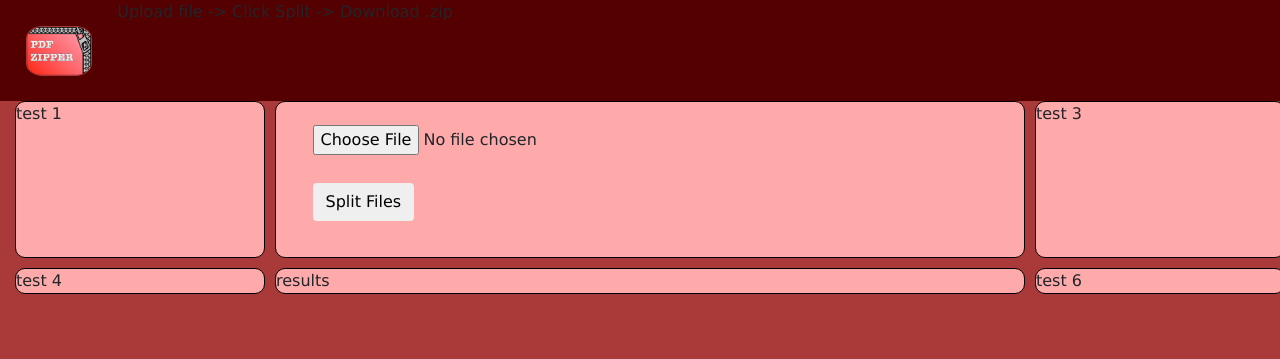
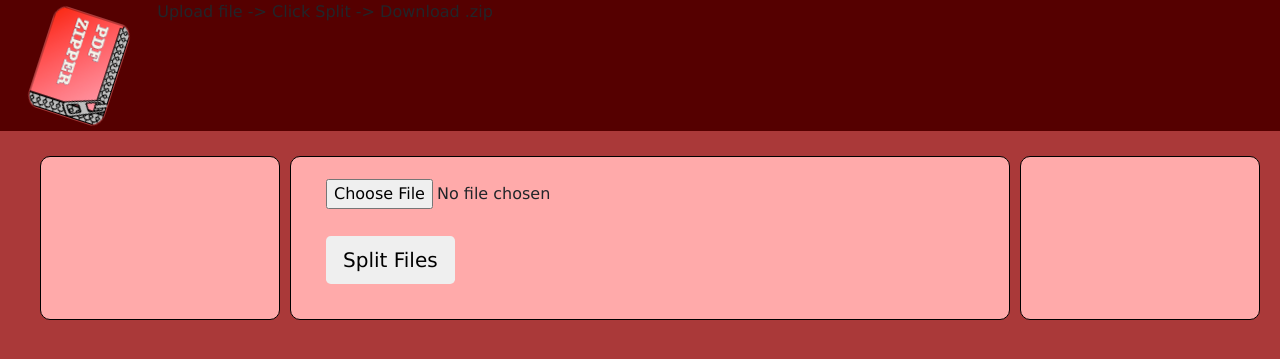
Before and after one commit to daniestrijdom/pdf-zipper, a Flask app: page / in a window 1280 px wide. Shown: the top 359 px of the page. Run offline with Flask 2, Linux system fonts and the light colour scheme; some libraries are stand-ins or nearby versions.

Commit message:
css animations, some file mojo

```diff
--- a/app.py
+++ b/app.py
@@ -1,4 +1,4 @@
-from flask import Flask, render_template, request, redirect
+from flask import Flask, render_template, request, redirect, send_file
 from werkzeug import secure_filename
 import logging
 import os
@@ -13,21 +13,27 @@
     import zip
     import cleanup
 
+    cleanup.deleteZip()
+
     if request.method == "POST":
+        cleanup.deleteZip()
 
         file = request.files['file']
         extension = file.filename.split('.')[-1]
         if extension == 'pdf':
             filename = secure_filename(file.filename)
-            print filename
 
             file.save(os.path.join(app.config['UPLOAD_FOLDER'], filename))
             pdf.split(filename)
             zip.makeZip()
             cleanup.resetSource(filename)
 
+            return send_file('zipped_results/results.zip', attachment_filename = "results.zip")
+
         else:
             return redirect(request.url)
+
+        cleanup.deleteZip()
 
     return render_template('index.html')
 
--- /dev/null
+++ b/cleanup.py
@@ -0,0 +1,24 @@
+def resetSource(filename):
+    import shutil
+    import os
+
+    # delete source file
+    filePath = 'temp_uploads/{}'.format(filename)
+    os.remove(filePath)
+
+    # empty source folder
+    shutil.rmtree('temp_results')
+    os.mkdir('temp_results')
+
+    return
+
+def deleteZip():
+    import os
+    import shutil
+
+    print "running deleteZip"
+    if os.path.exists('zipped_results/results.zip'):
+        print "removing zip file"
+        shutil.rmtree('zipped_results')
+
+    return
--- a/static/index.css
+++ b/static/index.css
@@ -4,6 +4,7 @@
 }
 
 .app-wrapper {
+  padding: 2%;
   display: grid;
   grid-template-columns: 20% 60% 20%;
   grid-gap: 10px;
@@ -29,8 +30,33 @@
 }
 
 .logo {
+  /* animation */
+  animation: spin 2s linear infinite;
+  -webkit-animation: spin 2s linear infinite;
+  -moz-animation: spin 2s linear infinite;
+  /* other */
   margin: 2%;
-  max-height: 50px;
-  border-radius: 25%;
+  max-height: 80px;
+  border-radius: 15%;
   border: 1px solid #AA3939;
 }
+
+
+@-moz-keyframes spin {
+  100% {
+     -moz-transform: rotate(360deg);
+     }
+   }
+}
+
+@-webkit-keyframes spin {
+  100% {
+     -webkit-transform: rotate(360deg);
+     }
+   }
+@keyframes spin {
+   100% {
+      -webkit-transform: rotate(360deg);
+      transform:rotate(360deg);
+      }
+    }
--- a/templates/index.html
+++ b/templates/index.html
@@ -15,27 +15,27 @@
       <!-- grid goes here -->
       <div class="app-wrapper">
         <!-- box 1 -->
-        <div class='box ads'>  test 1
+        <div class='box ads'>
         </div>
         <!-- box 2 -->
         <div class='box form'>
           <form class='form-group' method=post enctype="multipart/form-data">
             <input type="file" name='file' class="form-control-file form-input"/>
-            <input type='submit' class='btn form-input' value="Split Files"/>
+            <input type='submit' class='btn btn-lg form-input' value="Split Files"/>
           </form>
         </div>
         <!-- box 3 -->
-        <div class='box ads'>  test 3
+        <div class='box ads'>
         </div>
         <!-- box 4 -->
-        <div class='box ads'>  test 4
-        </div>
+        <!-- <div class='box ads'>  -->
+        <!-- </div>         -->
         <!-- box 5 -->
-        <div class='box results'>  results
-        </div>
+        <!-- <div class='box results'>   -->
+        <!-- </div>         -->
         <!-- box 6 -->
-        <div class='box ads'>  test 6
-        </div>
+        <!-- <div class='box ads'>   -->
+        <!-- </div>         -->
       </div>
 
       </div>
```
Also changed, not shown: pdf.py (+2 -5 lines), zip.py (added, +8 -0 lines).
